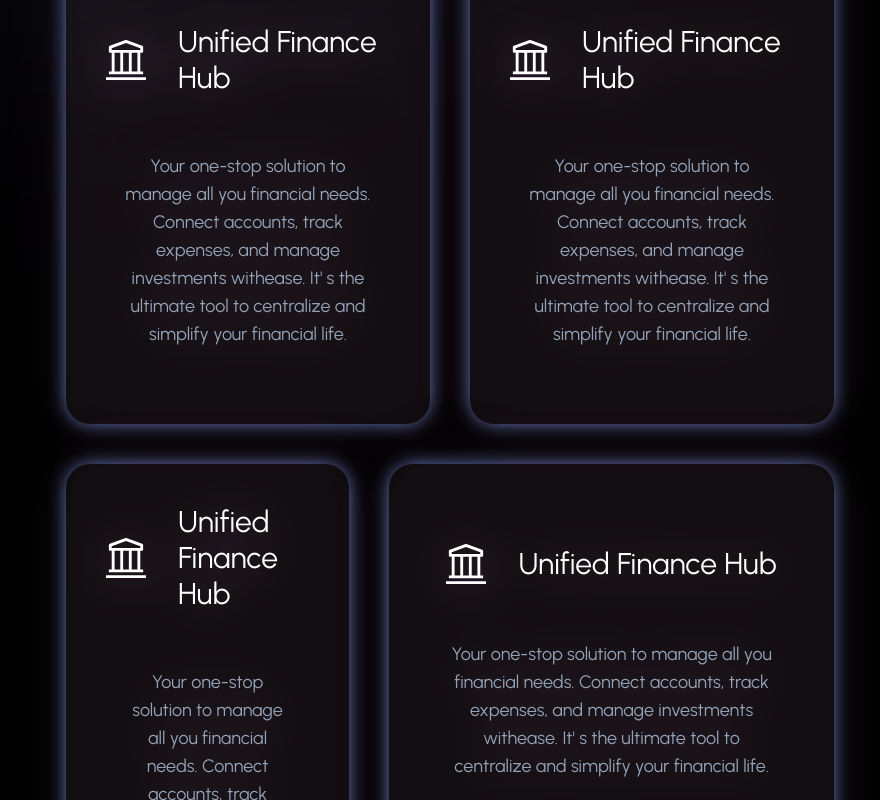
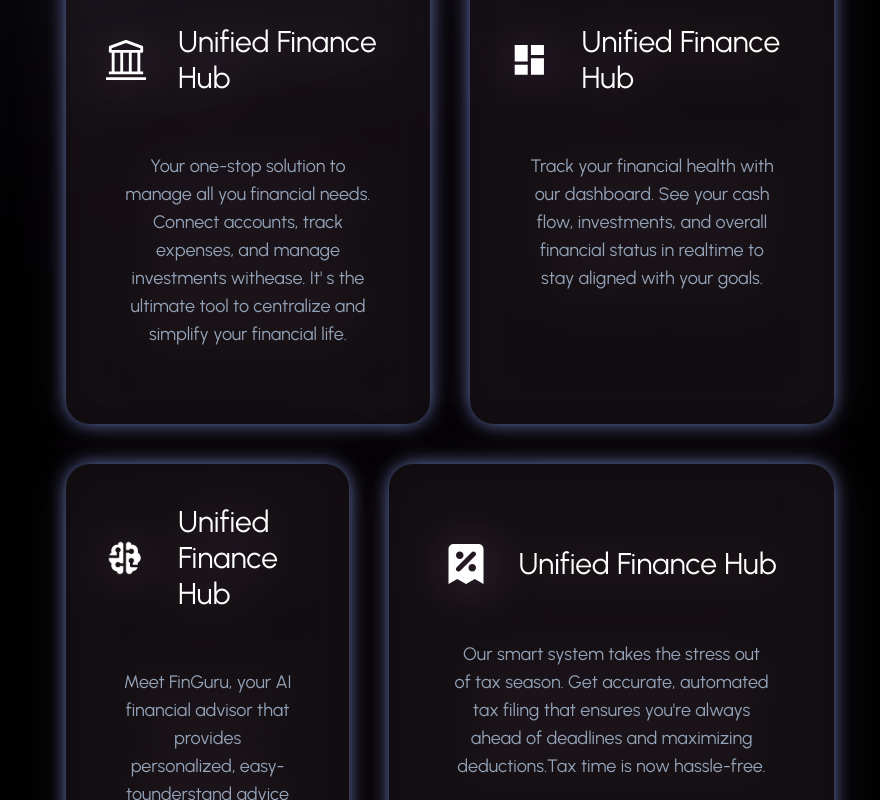
Before and after one commit to amey0307/finmitr-demo, a React (Vite) app: page / in a window 1280 px wide. Shown: the part 620-1420 px from the top of the page, without its empty margins (190-1070 px from the left). Built offline with nearby package versions, Linux system fonts and the light colour scheme.

Commit message:
feat: added Parallax Effect to feature section

```diff
--- a/src/pages/FeatureSection.jsx
+++ b/src/pages/FeatureSection.jsx
@@ -1,40 +1,53 @@
-import React from 'react'
+import React, { useEffect } from 'react'
 import ai_mentor from '../assets/features/ai_mentor.svg'
 import bank from '../assets/features/bank.svg'
 import dashboard from '../assets/features/dashboard.svg'
 import tax from '../assets/features/tax_automation.svg'
 
 function FeatureSection() {
+
+    //parallax effect
+    window.addEventListener('mousemove', (e) => {
+        const boxs = document.querySelectorAll('.box');
+        boxs.forEach(box => {
+            const position = box.getAttribute('value');
+            const x = (window.innerWidth - e.clientX * position) / 200;
+            const y = (window.innerHeight - e.clientY * position) / 200;
+
+            box.style.transform = `translateX(${x}px) translateY(${y}px)`;
+        })
+    })
+
     return (
         <section className='md:px-[20vw] px-4 py-10'>
             <div className='grid grid-cols-10 grid-row-2 gap-10'>
-                <div className='col-span-5 md:p-10 md:py-[5rem] p-4 bg-[#716f6f16] rounded-3xl drop-shadow-purple sm:h-[25vh] lg:min-h-[30rem] md:h-[30rem] min-h-[13rem] shadow-[0_0px_20px_-3px_#849BEB] hover:shadow-[0_0px_50px_-20px_#849BEB] transition-all ease-linear'>
+                <div value="-1" className='col-span-5 md:p-10 md:py-[5rem] p-4 bg-[#716f6f16] rounded-3xl drop-shadow-purple sm:h-[25vh] lg:min-h-[30rem] md:h-[30rem] min-h-[13rem] shadow-[0_0px_20px_-3px_#849BEB] hover:shadow-[0_0px_30px_-8px_#849BEB] transition-all ease-linear box'>
                     <div className='flex justify-center items-center md:gap-8 gap-2 md:mb-10 mb-4'>
                         <img src={bank} alt="" className='h-3 w-3 md:h-10 md:w-10' />
                         <h1 className='md:text-lg lg:text-3xl text-xs'>Unified Finance Hub</h1>
                     </div>
                     <p className='md:p-4 md:text-center lg:text-lg  md:text-sm text-xs text-slate-400 sm:text-balance'>Your one-stop solution to manage all you financial needs. Connect accounts, track expenses, and manage investments withease. It' s the ultimate tool to centralize and  simplify your financial life.</p>
                 </div>
-                <div className='col-span-5 md:p-10 md:py-[5rem] p-4 bg-[#716f6f16] rounded-3xl drop-shadow-purple sm:h-[25vh] lg:min-h-[30rem] md:h-[30rem] min-h-[13rem] shadow-[0_0px_20px_-3px_#849BEB] hover:shadow-[0_0px_50px_-20px_#849BEB] transition-all ease-linear'>
+                <div value="-2" className='col-span-5 md:p-10 md:py-[5rem] p-4 bg-[#716f6f16] rounded-3xl drop-shadow-purple sm:h-[25vh] lg:min-h-[30rem] md:h-[30rem] min-h-[13rem] shadow-[0_0px_20px_-3px_#849BEB] hover:shadow-[0_0px_30px_-8px_#849BEB] transition-all ease-linear box'>
                     <div className='flex justify-center items-center md:gap-8 gap-2 md:mb-10 mb-4'>
-                        <img src={bank} alt="" className='h-3 w-3 md:h-10 md:w-10' />
+                        <img src={dashboard} alt="" className='h-3 w-3 md:h-10 md:w-10' />
                         <h1 className='md:text-lg lg:text-3xl text-xs'>Unified Finance Hub</h1>
                     </div>
-                    <p className='md:p-4 md:text-center lg:text-lg  md:text-sm text-xs text-slate-400 sm:text-balance'>Your one-stop solution to manage all you financial needs. Connect accounts, track expenses, and manage investments withease. It' s the ultimate tool to centralize and  simplify your financial life.</p>
+                    <p className='md:p-4 md:text-center lg:text-lg  md:text-sm text-xs text-slate-400 sm:text-balance'>Track your financial health with our dashboard. See your cash flow, investments, and overall financial status in realtime to stay aligned with your goals.</p>
                 </div>
-                <div className='md:col-span-4 col-span-5 lg:p-10 md:p-4 md:py-[5rem] p-4 bg-[#716f6f16] rounded-3xl drop-shadow-purple sm:h-[25vh] lg:min-h-[30rem] md:h-fit min-h-[13rem] shadow-[0_0px_20px_-3px_#849BEB] hover:shadow-[0_0px_50px_-20px_#849BEB] transition-all ease-linear'>
+                <div value="3" className='md:col-span-4 col-span-5 lg:p-10 md:p-4 md:py-[5rem] p-4 bg-[#716f6f16] rounded-3xl drop-shadow-purple sm:h-[25vh] lg:min-h-[30rem] md:h-fit min-h-[13rem] shadow-[0_0px_20px_-3px_#849BEB] hover:shadow-[0_0px_30px_-8px_#849BEB] transition-all ease-linear box'>
                     <div className='flex justify-center items-center md:gap-8 gap-2 md:mb-10 mb-4'>
-                        <img src={bank} alt="" className='h-3 w-3 md:h-10 md:w-10' />
+                        <img src={ai_mentor} alt="" className='h-3 w-3 md:h-10 md:w-10' />
                         <h1 className='md:text-lg lg:text-3xl text-xs'>Unified Finance Hub</h1>
                     </div>
-                    <p className='md:p-4 md:text-center lg:text-lg  md:text-sm text-[10px] text-slate-400 text-balance'>Your one-stop solution to manage all you financial needs. Connect accounts, track expenses, and manage investments withease. It' s the ultimate tool to centralize and  simplify your financial life.</p>
+                    <p className='md:p-4 md:text-center lg:text-lg  md:text-sm text-[10px] text-slate-400 text-balance'>Meet FinGuru, your AI financial advisor that provides personalized, easy-tounderstand advice for smarter financial decisions.</p>
                 </div>
-                <div className='md:col-span-6 col-span-5 md:p-10 md:py-[5rem] p-4 bg-[#716f6f16] rounded-3xl drop-shadow-purple sm:h-[25vh] lg:min-h-[30rem] md:h-full min-h-[13rem] shadow-[0_0px_20px_-3px_#849BEB] hover:shadow-[0_0px_50px_-20px_#849BEB] transition-all ease-linear'>
+                <div value="1" className='md:col-span-6 col-span-5 md:p-10 md:py-[5rem] p-4 bg-[#716f6f16] rounded-3xl drop-shadow-purple sm:h-[25vh] lg:min-h-[30rem] md:h-full min-h-[13rem] shadow-[0_0px_20px_-3px_#849BEB] hover:shadow-[0_0px_30px_-8px_#849BEB] transition-all ease-linear box'>
                     <div className='flex justify-center items-center md:gap-8 gap-2 md:mb-10 mb-4'>
-                        <img src={bank} alt="" className='h-3 w-3 md:h-10 md:w-10' />
+                        <img src={tax} alt="" className='h-3 w-3 md:h-10 md:w-10' />
                         <h1 className='md:text-lg lg:text-3xl text-xs'>Unified Finance Hub</h1>
                     </div>
-                    <p className='md:p-4 md:text-center lg:text-lg  md:text-sm text-xs text-slate-400 sm:text-balance'>Your one-stop solution to manage all you financial needs. Connect accounts, track expenses, and manage investments withease. It' s the ultimate tool to centralize and  simplify your financial life.</p>
+                    <p className='md:p-4 md:text-center lg:text-lg  md:text-sm text-xs text-slate-400 sm:text-balance'>Our smart system takes the stress out of tax season. Get accurate, automated tax filing that ensures you're always ahead of deadlines and maximizing deductions.Tax time is now hassle-free.</p>
                 </div>
             </div>
         </section>
```
